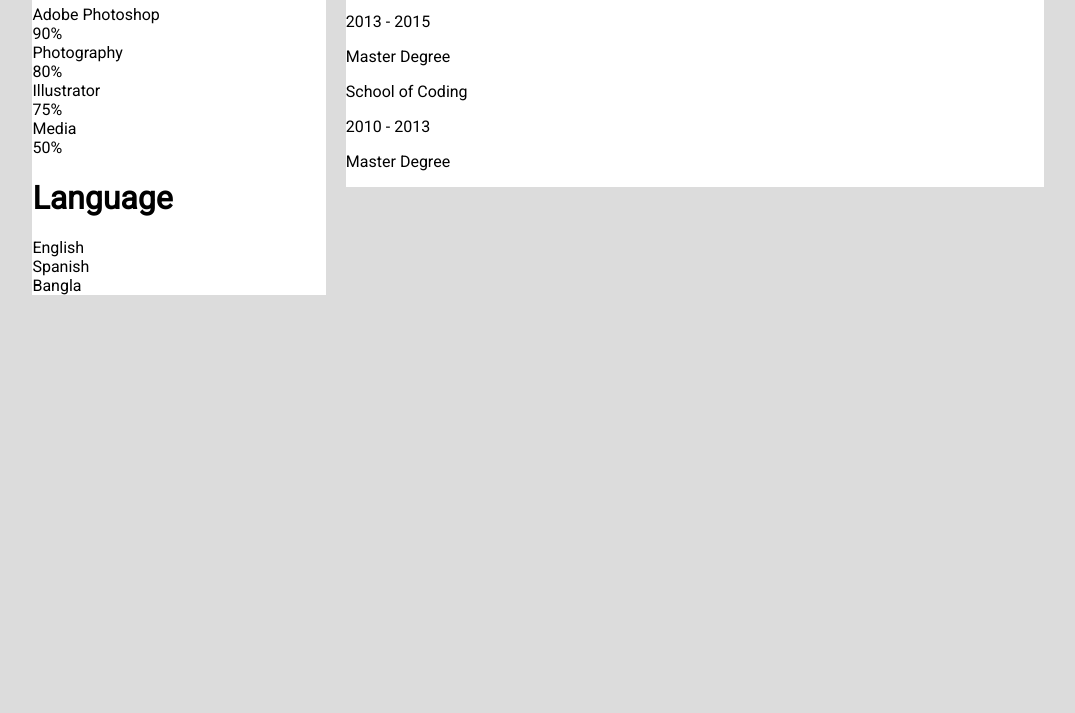
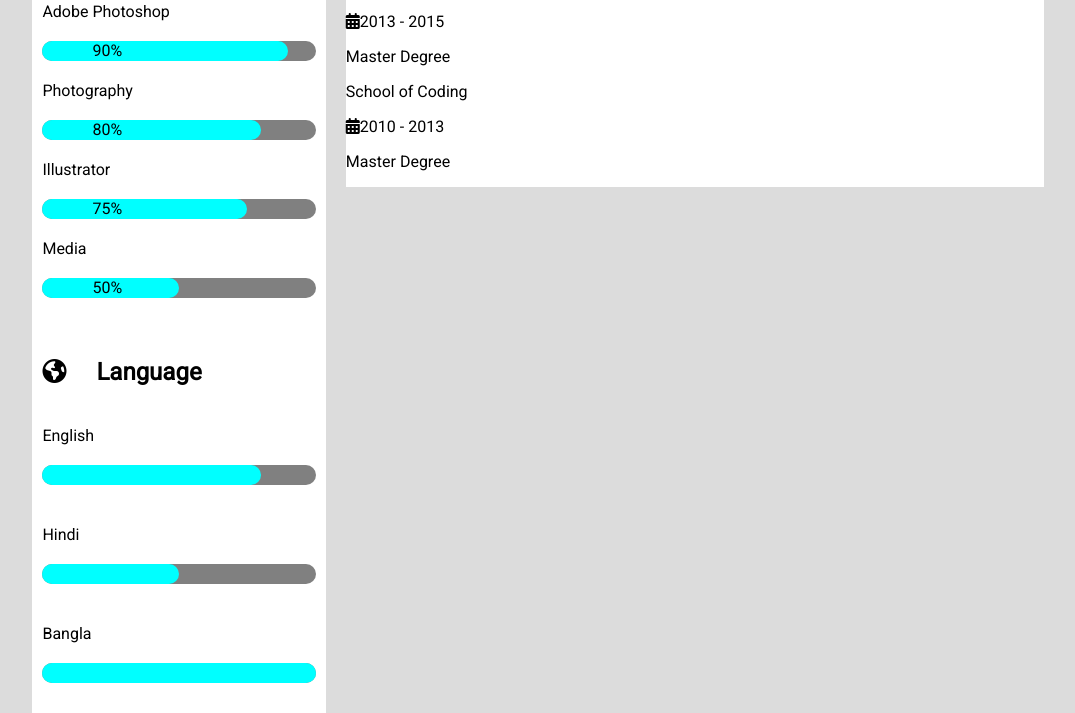
Before and after one commit to Akteruzzaman519/CvTemplate, a plain HTML site: page index.html in a window 1280 px wide. Shown: the part 668-1381 px from the top of the page, without its empty margins (102-1177 px from the left). Before the commit the page ends 963 px from the top, so only its background shows below. Drawn offline with Linux system fonts and the light colour scheme.

Commit message:
left side bar word and progress bar design

```diff
--- a/index.html
+++ b/index.html
@@ -34,66 +34,66 @@ html,body,h1,h2,h3,h4,h5,h6 {font-family: "Roboto", sans-serif}
 			<!-- Address End Here -->
 
 			<!-- Skill Start Here -->
-			<div class="skill">
-				<h1>*Skill</h1>
+			<div class="skill address">
+				<h2><i class="fa fa-asterisk padd"></i>Skill</h2>
 				<div class="progessbar">
 					<div class="ptitle">Adobe Photoshop</div>
 					<div class="progess">
 						<div class="p">90%</div>
-						<div class="pro"></div>
+						<div class="pro" style="width:90%"></div>
 					</div>
 				</div>
 				<div class="progessbar">
 					<div class="ptitle">Photography</div>
 					<div class="progess">
 						<div class="p">80%</div>
-						<div class="pro"></div>
+						<div class="pro" style="width:80%"></div>
 					</div>
 				</div>
 				<div class="progessbar">
 					<div class="ptitle">Illustrator</div>
 					<div class="progess">
 						<div class="p">75%</div>
-						<div class="pro"></div>
+						<div class="pro" style="width:75%"></div>
 					</div>
 				</div>
 				<div class="progessbar">
 					<div class="ptitle">Media</div>
 					<div class="progess">
 						<div class="p">50%</div>
-						<div class="pro"></div>
+						<div class="pro" style="width:50%"></div>
 					</div>
 				</div>
 			</div>
 			<!-- Skill End Here -->
 
-			<h1><i class=""></i>Language</h1>
-			<div class="progessbar">
+			<h2 class="address"><i class="fa fa-globe padd"></i>Language</h2>
+			<div class="progessbar address">
 				<div class="ptitle">English</div>
 				<div class="progess">
-						<div class="pro"></div>
+				    <div class="pro" style="width:80%"></div>
 				</div>
 			</div>
-			<div class="progessbar">
-				<div class="ptitle">Spanish</div>
+			<div class="progessbar address">
+				<div class="ptitle">Hindi</div>
 				<div class="progess">
-						<div class="pro"></div>
+				    <div class="pro" style="width:50%"></div>
 				</div>
 			</div>
-			<div class="progessbar">
+			<div class="progessbar address">
 				<div class="ptitle">Bangla</div>
 				<div class="progess">
-						<div class="pro"></div>
+				    <div class="pro" style="width:100%"></div>
 				</div>
 			</div>
 			<!-- leftslidebar End here -->
 		</div>
 		<div class="rightsidebar">
 			<!-- rightslidebar Start Here -->
-			<div class="expericer"><i class=""></i>Work Experience</div>
+			<div class="expericer"><i class="fa fa-suitcase"></i>Work Experience</div>
 			<h1>Font End Developer</h1>
 			<div class="date">
-				<i class=""></i>
+				<i class="fa fa-calendar"></i>
 				Jan 2015-<button>Current</button>
 			</div>
 			<p>Lorem ipsum dolor sit amet. Praesentium magnam consectetur vel in deserunt aspernatur est reprehenderit sunt hic. Nulla tempora soluta ea et odio, unde doloremque repellendus iure, iste.
@@ -103,7 +103,7 @@ html,body,h1,h2,h3,h4,h5,h6 {font-family: "Roboto", sans-serif}
 
 			<h1>Web Developer / something.com</h1>
 			<div class="date">
-				<i class=""></i>
+				<i class="fa fa-calendar"></i>
 				Mar 2012-Dec-2014
 			</div>
 			<p>Lorem ipsum dolor sit amet. Praesentium magnam consectetur vel in deserunt aspernatur est reprehenderit sunt hic. Nulla tempora soluta ea et odio, unde doloremque repellendus iure, iste.
@@ -111,7 +111,7 @@ html,body,h1,h2,h3,h4,h5,h6 {font-family: "Roboto", sans-serif}
 
 			<h1>Graphics Designer / Designsomething.com</h1>
 			<div class="date">
-				<i class=""></i>
+				<i class="fa fa-calendar"></i>
 				Jan 2010-Mar-2012
 			</div>
 			<p>Lorem ipsum dolor sit amet. Praesentium magnam consectetur vel in deserunt aspernatur est reprehenderit sunt hic. Nulla tempora soluta ea et odio, unde doloremque repellendus iure, iste.
@@ -119,15 +119,15 @@ html,body,h1,h2,h3,h4,h5,h6 {font-family: "Roboto", sans-serif}
 
 			<div class="expericer"><i class=""></i>Education</div>
 			<div class="ehead">w3shcools.com</div>
-			<p><i class=""></i>Forever</p>
+			<p><i class="fa fa-calendar"></i>Forever</p>
 			<p>Master Degree</p>
 
 			<div class="ehead">w3shcools.com</div>
-			<p><i class=""></i>2013 - 2015</p>
+			<p><i class="fa fa-calendar"></i>2013 - 2015</p>
 			<p>Master Degree</p>
 
 			<div class="ehead">School of Coding</div>
-			<p><i class=""></i>2010 - 2013</p>
+			<p><i class="fa fa-calendar"></i>2010 - 2013</p>
 			<p>Master Degree</p>
 			<!-- rightslidebar End Here -->
 		</div>
--- a/style.css
+++ b/style.css
@@ -45,8 +45,36 @@ img{
 	width: 29%;
 	margin-right: 2%;
 	background-color: white;
-
-	float: left;
+    float: left;
+}
+.padd{
+    padding-right: 30px;
+}
+.progessbar{
+    position: relative;
+}
+.progess{
+    width: 100%;
+    background-color: gray;
+    border-radius: 10px;
+    margin: 20px 0;
+    height: 20px;
+    position: relative;
+}
+.pro{
+    width: 90%;
+    background-color:cyan;
+    border-radius: 10px;
+    z-index: 1;
+    height: 20px;
+    top: 0;
+    position: absolute;
+}
+.p{
+    text-align: center;
+    position: absolute;
+    z-index: 2;
+    left: 50px;
 }
 .rightsidebar{
 	float: left;
```
Also changed, not shown: 1 other file.
